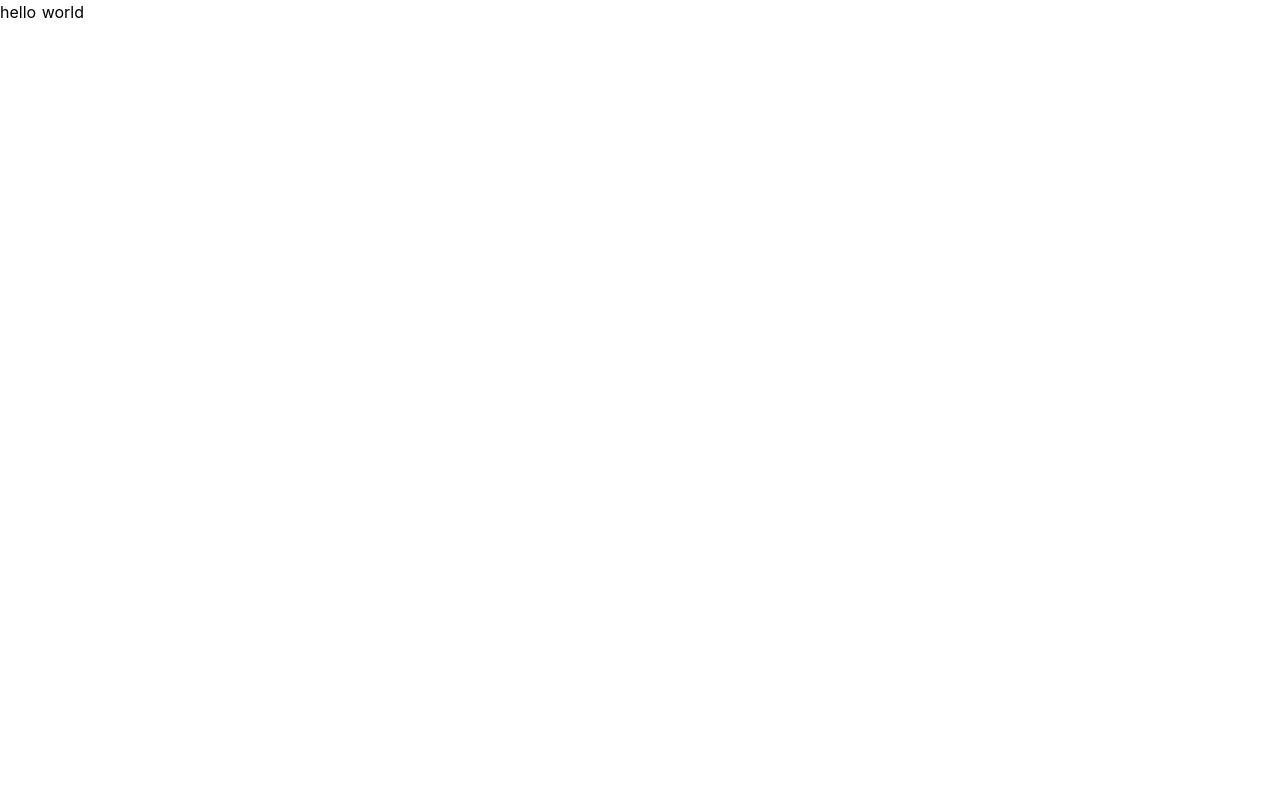
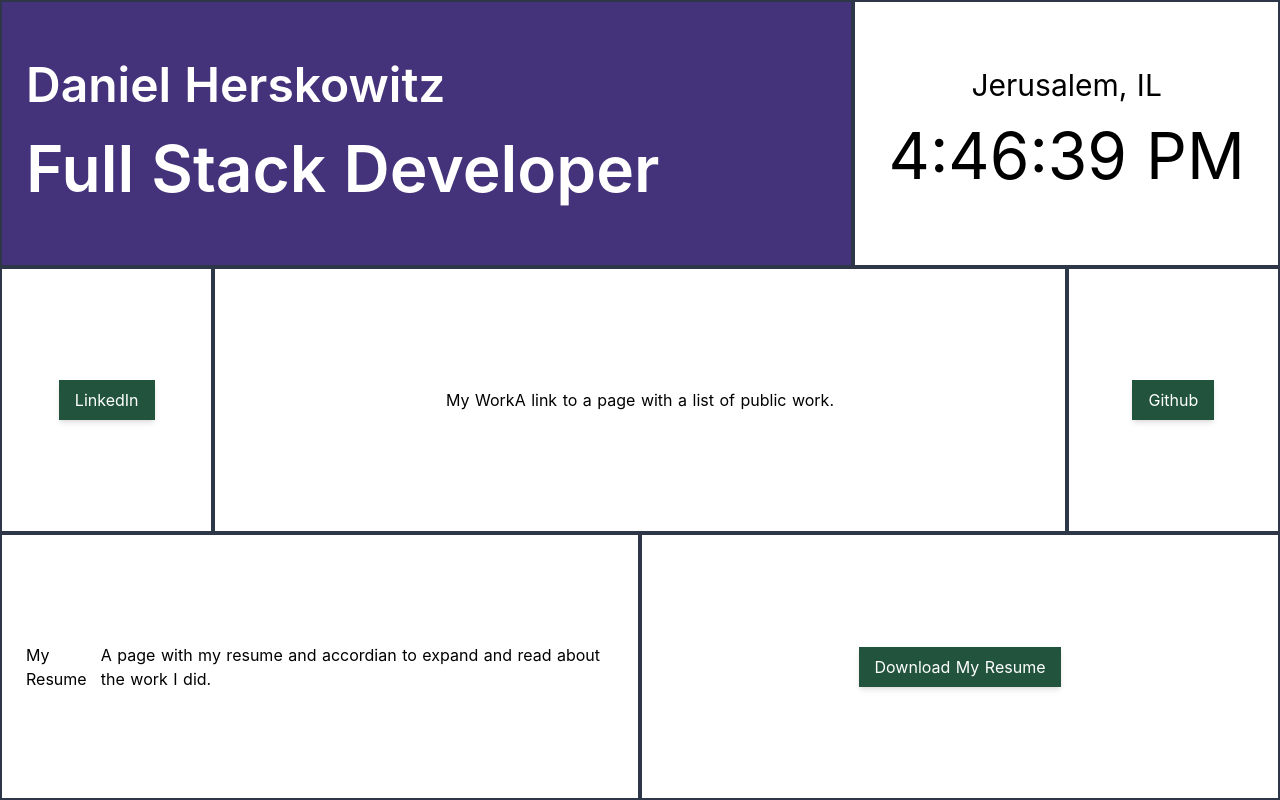
Before and after one commit to dherskowitz/portfolio, a Nuxt app: page / in a window 1280 px wide. Built offline with nearby package versions, Linux system fonts and the light colour scheme.

Commit message:
initial design w/ updating clock

```diff
--- a/pages/index.vue
+++ b/pages/index.vue
@@ -1,9 +1,62 @@
 <template>
-  <div class="">
-    <h1>hello world</h1>
+  <div class="grid grid-cols-6 grid-rows-7 md:grid-rows-3 h-screen">
+    <div class="col-span-6 md:col-span-4 px-6 bg-purple-900 text-white flex items-center border-gray-800 border-2">
+      <div class="">
+        <h1 class="text-5xl font-semibold">Daniel Herskowitz</h1>
+        <h2 class="text-6xl font-semibold">Full Stack Developer</h2>
+      </div>
+    </div>
+    <div class="col-span-6 md:col-span-2 px-6 flex flex-col justify-center items-center border-gray-800 border-2">
+      <div class="text-3xl">Jerusalem, IL</div>
+      <div class="text-6xl">{{ timeInJerusalem }}</div>
+    </div>
+
+    <div class="col-span-3 md:col-span-1 px-6 flex items-center justify-center border-gray-800 border-2">
+      <a href="https://www.linkedin.com/in/daniel-herskowitz-105/" target="_blank" class="inline-block bg-green-900 text-white px-4 py-2 shadow-md hover:scale-110 hover:rotate-6 transition-all transform duration-200">LinkedIn</a>
+    </div>
+
+    <MyWork class="hidden md:flex" />
+
+    <div class="col-span-3 md:col-span-1 px-6 flex items-center justify-center border-gray-800 border-2">
+      <a href="https://github.com/dherskowitz" target="_blank" class="inline-block bg-green-900 text-white px-4 py-2 shadow-md hover:scale-110 hover:rotate-6 transition-all transform duration-200">Github</a>
+    </div>
+
+    <MyWork class="flex md:hidden" />
+
+    <div class="col-span-6 md:col-span-3 px-6 flex items-center border-gray-800 border-2 justify-center">
+      <div>My Resume</div>
+      <div>A page with my resume and accordian to expand and read about the work I did.
+      </div>
+    </div>
+
+    <div class="col-span-6 md:col-span-3 px-6 flex items-center border-gray-800 border-2 justify-center">
+      <a href="/Daniel Herskowitz Resume.pdf" target="_blank" class="inline-block bg-green-900 text-white px-4 py-2 shadow-md hover:scale-110 hover:rotate-6 transition-all transform duration-200">Download My Resume</a>
+    </div>
   </div>
 </template>
 
 <script>
-export default {}
+export default {
+  data () {
+    return {
+      timeInJerusalem: '',
+      interval: 0
+    };
+  },
+  mounted () {
+    this.interval = setInterval(this.getTimeInJerusalem, 1000);
+  },
+  methods: {
+    getTimeInJerusalem () {
+      const options = {
+        timeZone: 'Asia/Jerusalem',
+        hour: 'numeric',
+        minute: 'numeric',
+        second: 'numeric'
+      };
+      const formatter = new Intl.DateTimeFormat([], options);
+      this.timeInJerusalem = formatter.format(new Date());
+    }
+  }
+};
 </script>
```
